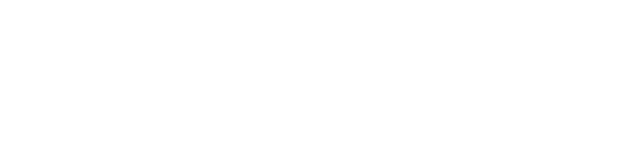
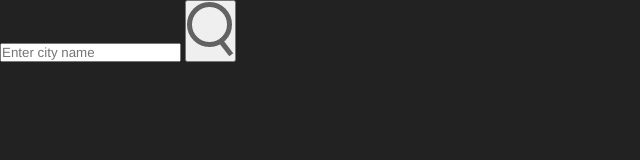
Before and after one commit to TejalAGunjal/Weather-App, a plain HTML site: page index.html in a window 1280 px wide. Shown: the whole page, without its empty margins (0-640 px from the left). Drawn offline with Linux system fonts and the light colour scheme.

Commit message:
updating index file

```diff
--- a/index.html
+++ b/index.html
@@ -4,6 +4,14 @@
     <meta charset="UTF-8" />
     <meta name="viewport" content="width=device-width, initial-scale=1.0" />
     <title>Weather app</title>
+    <link rel="stylesheet" href="style.css" />
   </head>
-  <body></body>
+  <body>
+    <div class="card">
+      <div class="search">
+        <input type="text" placeholder="Enter city name" spellcheck="false" />
+        <button><img src="/images/search.png" alt="search" /></button>
+      </div>
+    </div>
+  </body>
 </html>
--- a/style.css
+++ b/style.css
@@ -4,3 +4,7 @@
   font-family: "Franklin Gothic Medium", "Arial Narrow", Arial, sans-serif;
   box-sizing: border-box;
 }
+
+body {
+  background: #222;
+}
```
